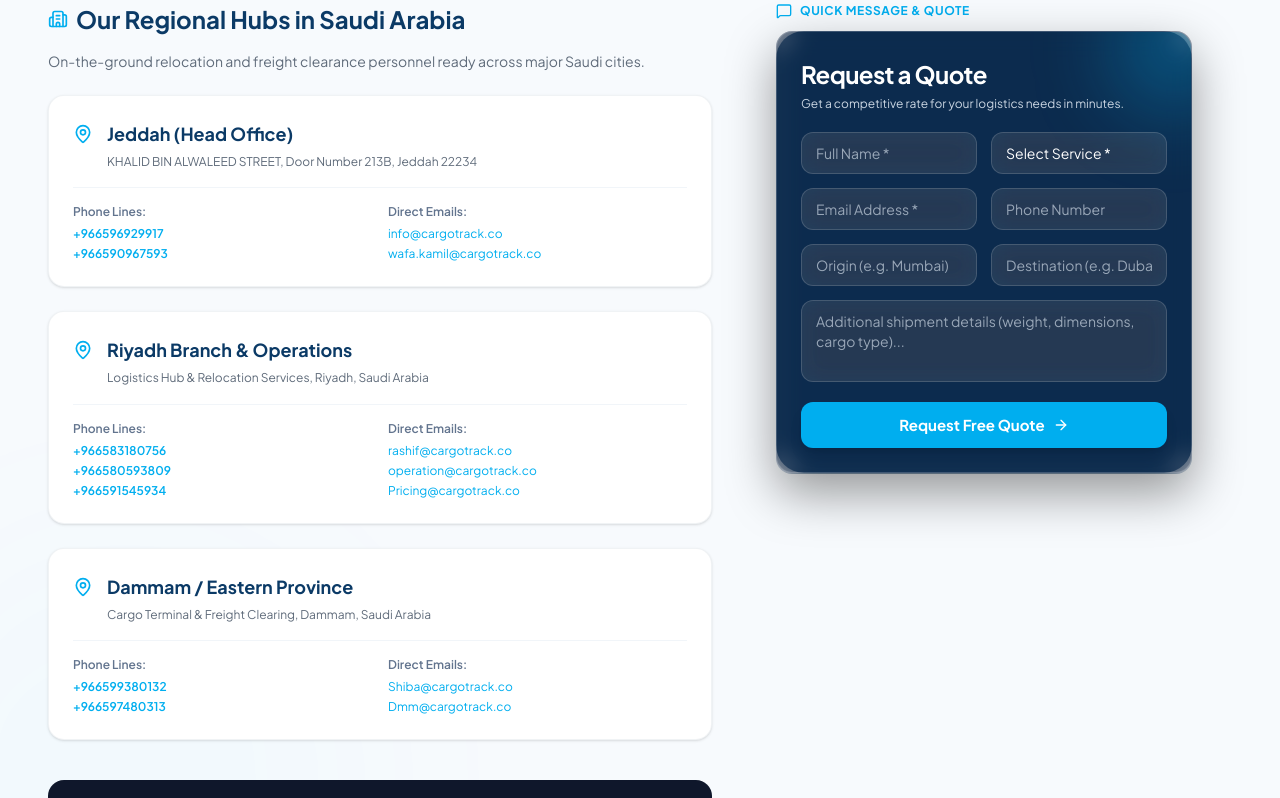
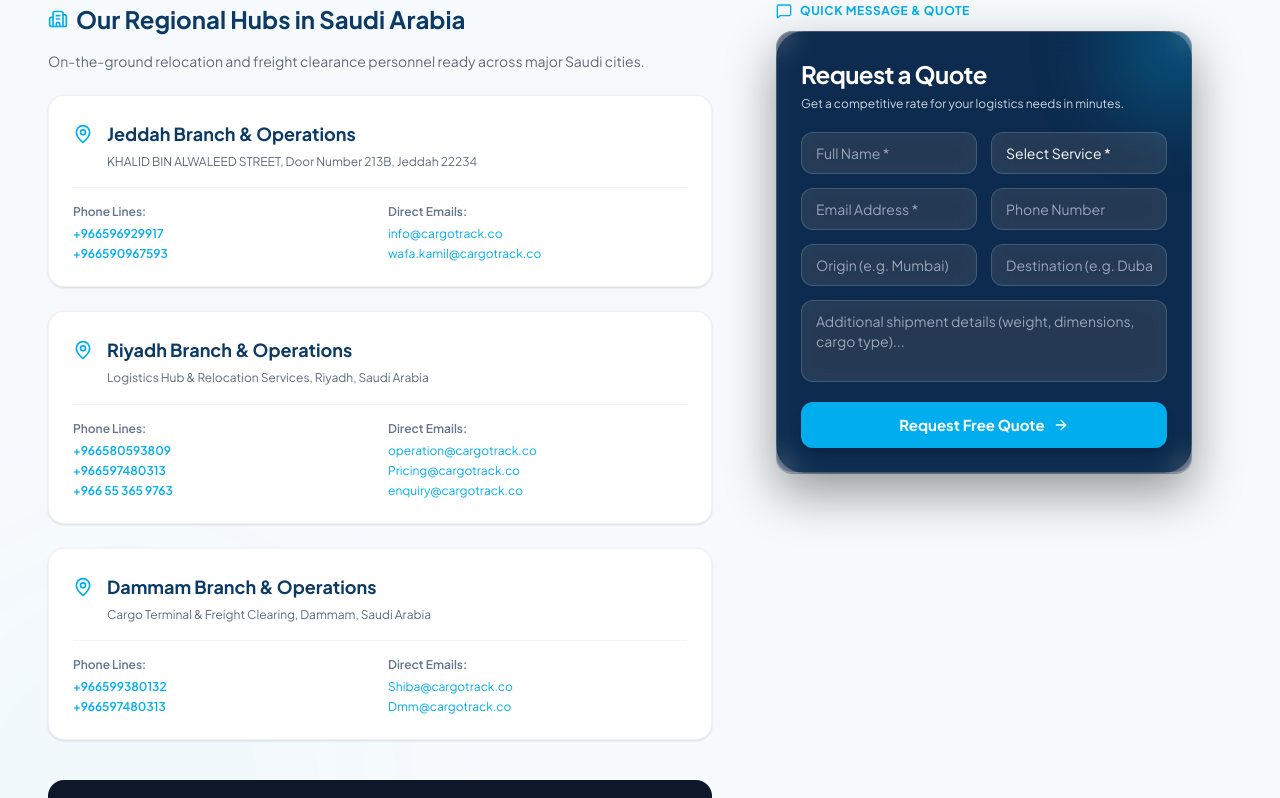
Before and after one commit to afham/cargo-track-website, a Next.js app: page /en/contact-us in a window 1280 px wide. Shown: the part 560-1358 px from the top of the page. Built offline with nearby package versions, Linux system fonts and the light colour scheme; no server answers.

Commit message:
landing page changes added

```diff
--- a/app/[locale]/contact-us/page.tsx
+++ b/app/[locale]/contact-us/page.tsx
@@ -17,7 +17,7 @@ import { QuoteForm } from "@/app/modules/HeroSection/QuoteForm";
 
 const BRANCH_HUBS = [
   {
-    cityEn: "Jeddah (Head Office)",
+    cityEn: "Jeddah Branch & Operations",
     cityAr: "جدة (المكتب الرئيسي)",
     addressEn: "KHALID BIN ALWALEED STREET, Door Number 213B, Jeddah 22234",
     addressAr: "شارع خالد بن الوليد، مبنى رقم 213B، جدة 22234",
@@ -30,15 +30,15 @@ const BRANCH_HUBS = [
     addressEn: "Logistics Hub & Relocation Services, Riyadh, Saudi Arabia",
     addressAr:
       "مركز العمليات اللوجستية ونقل الأثاث، الرياض، المملكة العربية السعودية",
-    telephones: ["+966583180756", "+966580593809", "+966591545934"],
+    telephones: ["+966580593809", "+966597480313", "+966 55 365 9763"],
     emails: [
-      "rashif@cargotrack.co",
       "operation@cargotrack.co",
       "Pricing@cargotrack.co",
+      "enquiry@cargotrack.co",
     ],
   },
   {
-    cityEn: "Dammam / Eastern Province",
+    cityEn: "Dammam Branch & Operations",
     cityAr: "الدمام / المنطقة الشرقية",
     addressEn: "Cargo Terminal & Freight Clearing, Dammam, Saudi Arabia",
     addressAr: "محطة الشحن والتخليص الجمركي، الدمام، المملكة العربية السعودية",
```
